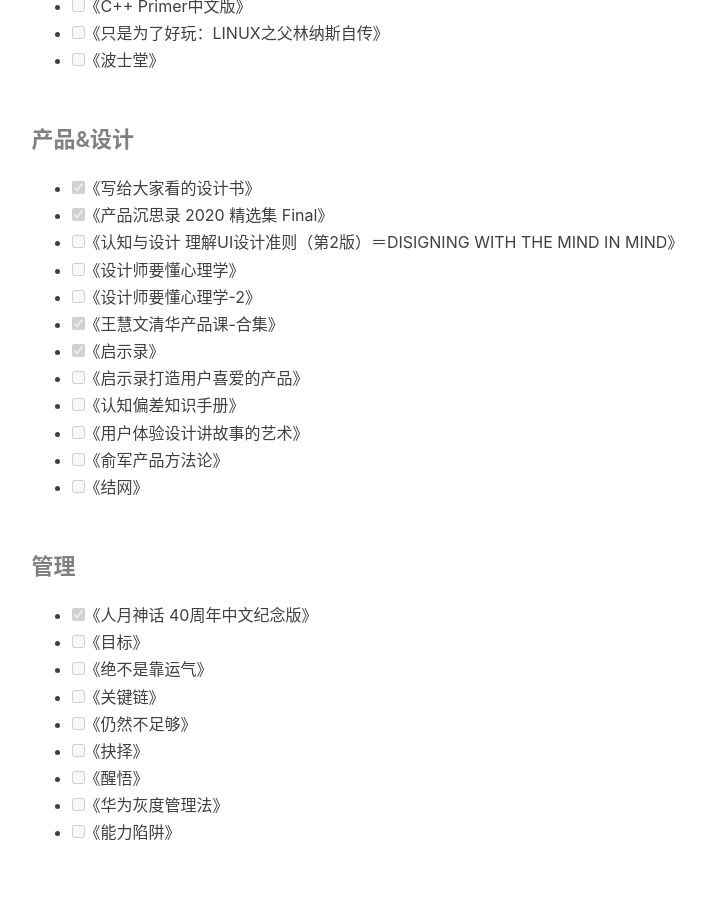
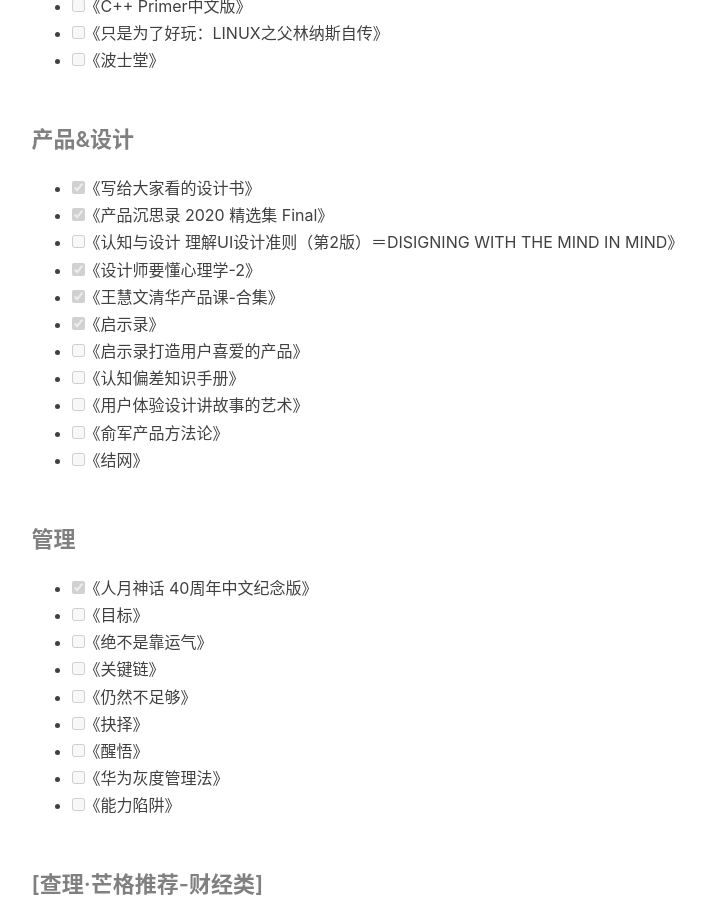
Before and after one commit to nogeek-cn/nogeek-cn.github.io, a Jekyll site: the page built from about.html, in a window 1280 px wide and 900 px high, scrolled down 4366 px. Shown: the whole window, without its empty margins (136-842 px from the left). Built offline with Jekyll 4.4.1, drawn with Linux system fonts in a browser that asks for light colours; nearby versions of some CDN libraries; comment, search, counter and statistics services are not loaded.

Commit message:
2023-09-11 11:10:48 AutoCommit.sh by Darian

```diff
--- a/_includes/about/zh.md
+++ b/_includes/about/zh.md
@@ -142,8 +142,7 @@
 - [x] 《写给大家看的设计书》
 - [x] 《产品沉思录 2020 精选集 Final》
 - [ ] 《认知与设计  理解UI设计准则（第2版）＝DISIGNING WITH THE MIND IN MIND》
-- [ ] 《设计师要懂心理学》
-- [ ] 《设计师要懂心理学-2》
+- [x] 《设计师要懂心理学-2》
 - [x] 《王慧文清华产品课-合集》
 - [x] 《启示录》
 - [ ] 《启示录打造用户喜爱的产品》
```
